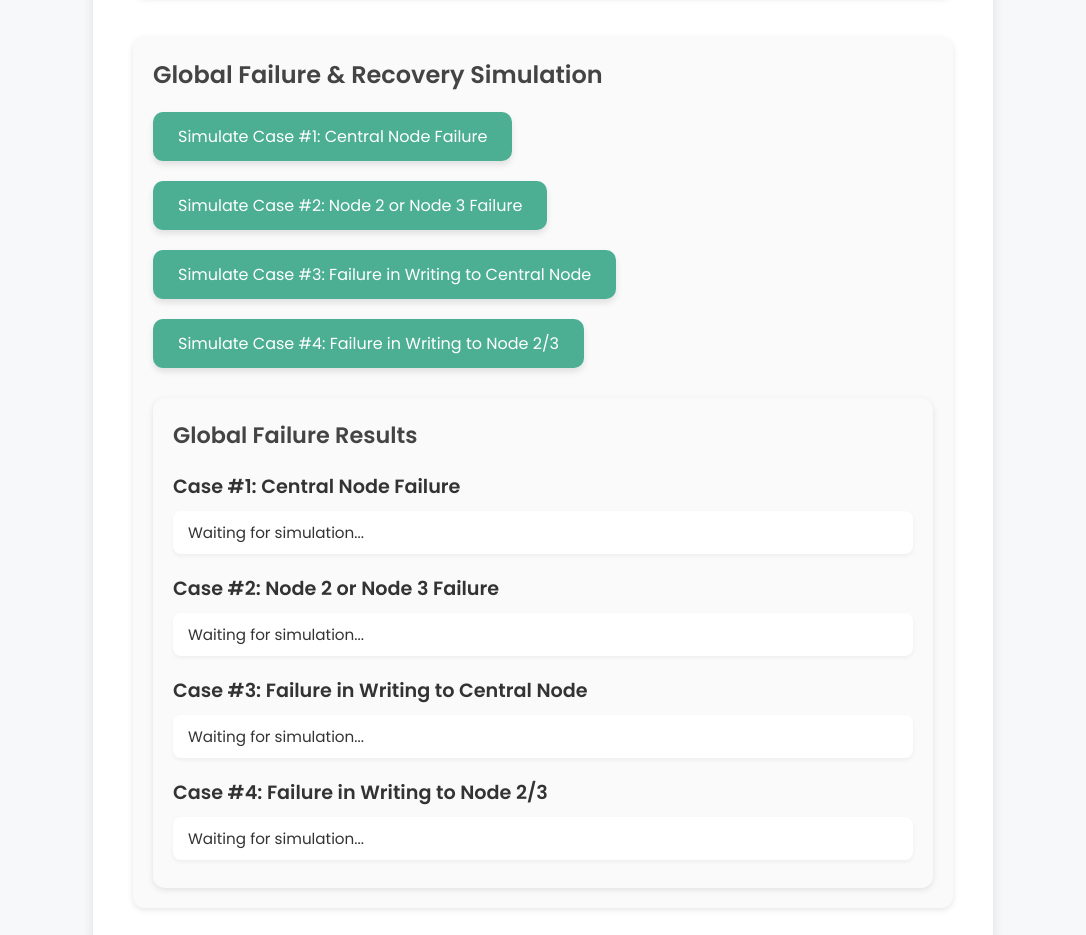
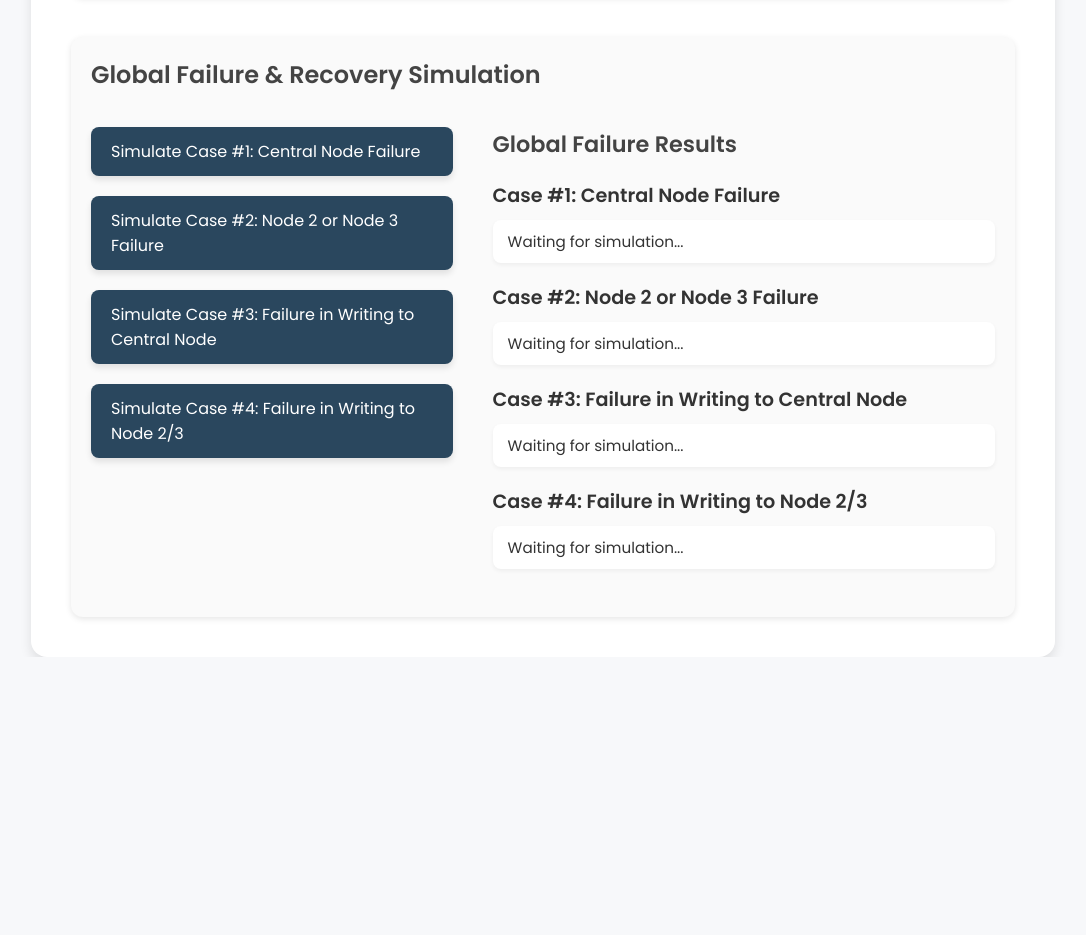
Before and after one commit to azeliahmartinez/stadvdb-mco2, a website: page public/index.html in a window 1280 px wide. Shown: the part 523-1458 px from the top of the page, without its empty margins (97-1183 px from the left). After the commit the page ends 1180 px from the top, so only its background shows below. Drawn offline with Linux system fonts and the light colour scheme.

Commit message:
fixed frontend

```diff
--- a/public/index.html
+++ b/public/index.html
@@ -88,24 +88,24 @@
         <!-- Global Failure & Recovery Simulation -->
         <div id="global-failure">
             <h2>Global Failure & Recovery Simulation</h2>
-
+            <div class="global-failure-grid">
+                <!-- Buttons Section -->
+                <div id="global-failure-buttons">
                     <div class="form-group">
                         <button id="simulate-case1-failure" class="btn">Simulate Case #1: Central Node Failure</button>
                     </div>
-
                     <div class="form-group">
                         <button id="simulate-case2-failure" class="btn">Simulate Case #2: Node 2 or Node 3 Failure</button>
                     </div>
-
                     <div class="form-group">
                         <button id="simulate-case3-failure" class="btn">Simulate Case #3: Failure in Writing to Central Node</button>
                     </div>
-
                     <div class="form-group">
                         <button id="simulate-case4-failure" class="btn">Simulate Case #4: Failure in Writing to Node 2/3</button>
                     </div>
+                </div>
 
-            <!-- Results for Global Failure Simulation -->
+                <!-- Results Section -->
                 <div id="global-failure-results">
                     <h3>Global Failure Results</h3>
                     <div id="global-result-case1">
@@ -128,6 +128,8 @@
             </div>
         </div>
 
+    </div>
+
 
 </body>
 </html>
--- a/public/style.css
+++ b/public/style.css
@@ -19,7 +19,7 @@ body {
 .container {
     background-color: #ffffff;
     width: 80%;
-    max-width: 900px;
+    max-width: 1200px;
     border-radius: 16px;
     box-shadow: 0 6px 12px rgba(0, 0, 0, 0.1);
     padding: 40px;
@@ -74,7 +74,7 @@ button.btn {
     padding: 12px 25px;
     border: none;
     border-radius: 10px;
-    background-color: #4caf93; /* Soft modern green */
+    background-color: #2a475e; /* Soft modern green */
     color: white;
     font-weight: 500;
     font-size: 1rem;
@@ -84,7 +84,7 @@ button.btn {
 }
 
 button.btn:hover {
-    background-color: #3b8e75;
+    background-color: #1b2838;
     box-shadow: 0 6px 12px rgba(0, 0, 0, 0.15);
 }
 
@@ -144,7 +144,7 @@ button.btn:hover {
 
 /* Table Header */
 #results table th {
-    background-color: #4caf93; /* Soft modern green */
+    background-color: #2a475e;
     color: white;
     text-align: left;
     padding: 12px 15px;
@@ -166,7 +166,7 @@ button.btn:hover {
 
 /* Last Row */
 #results table tr:last-child td {
-    border-bottom: none; /* Remove bottom border for the last row */
+    border-bottom: none;
 }
 
 /* Responsive Table */
@@ -200,35 +200,37 @@ button.btn:hover {
     justify-content: space-between;
     align-items: center;
     gap: 15px;
-    flex-wrap: wrap; /* Responsive */
+    flex-wrap: wrap;
+}
+
+.global-failure-grid {
+    display: flex;
+    gap: 20px;
 }
 
 /* Buttons in Global Failure Section */
+#global-failure-buttons {
+    flex: 0 0 40%;
+}
+
 #global-failure .btn {
-    padding: 12px 25px;
-    border: none;
-    border-radius: 10px;
-    background-color: #4caf93; /* Soft modern green */
-    color: white;
-    font-weight: 500;
+    flex: 1;
+    padding: 12px 20px;
+    border-radius: 8px;
     font-size: 1rem;
-    cursor: pointer;
-    transition: all 0.3s ease;
+    text-align: left;
     box-shadow: 0 4px 6px rgba(0, 0, 0, 0.1);
 }
 
 #global-failure .btn:hover {
-    background-color: #3b8e75;
+    background-color: #1b2838;
     box-shadow: 0 6px 12px rgba(0, 0, 0, 0.15);
 }
 
 /* Results Section for Global Failure Simulation */
 #global-failure-results {
-    margin-top: 30px;
+    flex: 0 0 60%;
     padding: 20px;
-    background-color: #fafafa;
-    border-radius: 12px;
-    box-shadow: 0 2px 6px rgba(0, 0, 0, 0.1);
     text-align: left;
 }
 
@@ -274,7 +276,13 @@ button.btn:hover {
         width: 100%;
     }
 
+    #global-failure-buttons,
     #global-failure-results {
-        padding: 15px;
+        flex: 0 0 auto;
+        width: 100%;
+    }
+
+    .global-failure-grid {
+        flex-direction: column;
     }
 }
```
Lines whose indentation alone changed are shown as unchanged.
